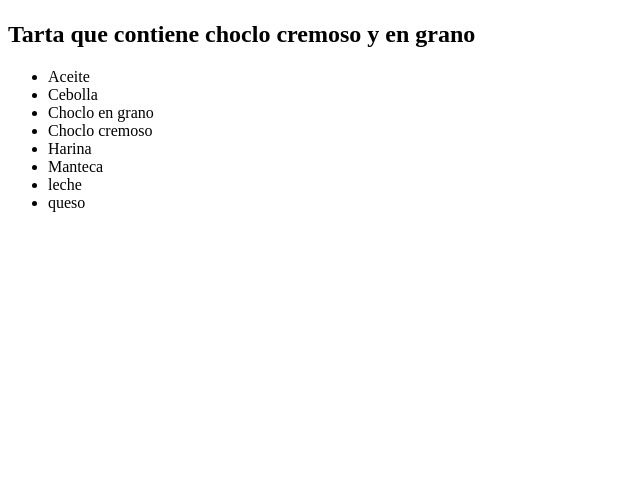
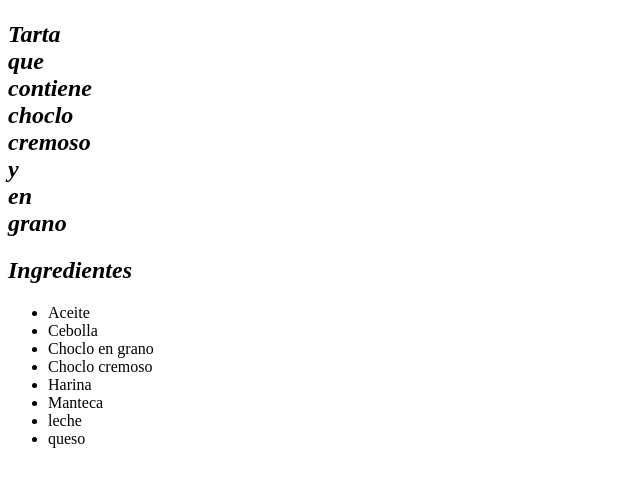
Before and after one commit to Leonidas314/odin-recipes, a plain HTML site: page recipes/Tartadechoclo.html in a window 1280 px wide. Shown: the part 99-586 px from the top of the page, without its empty margins (0-640 px from the left). Drawn offline with Linux system fonts and the light colour scheme.

Commit message:
Agregado de estilo a descripcion de imagen, agregado de encabezado a ul

```diff
--- a/recipes/Tartadechoclo.html
+++ b/recipes/Tartadechoclo.html
@@ -9,7 +9,8 @@
 <body>
     <h1>Tarta de Choclo</h1>
     <img src="./images/tarta-de-choclo-y-queso-665.jpg">
-    <h2>Tarta que contiene choclo cremoso y en grano</h2>
+    <h2 style="width: 15px;"><em>Tarta que contiene choclo cremoso y en grano</em></h2>
+    <h2><em>Ingredientes</em></h2>
     <ul>
         <li>Aceite</li>
         <li>Cebolla</li>
```
